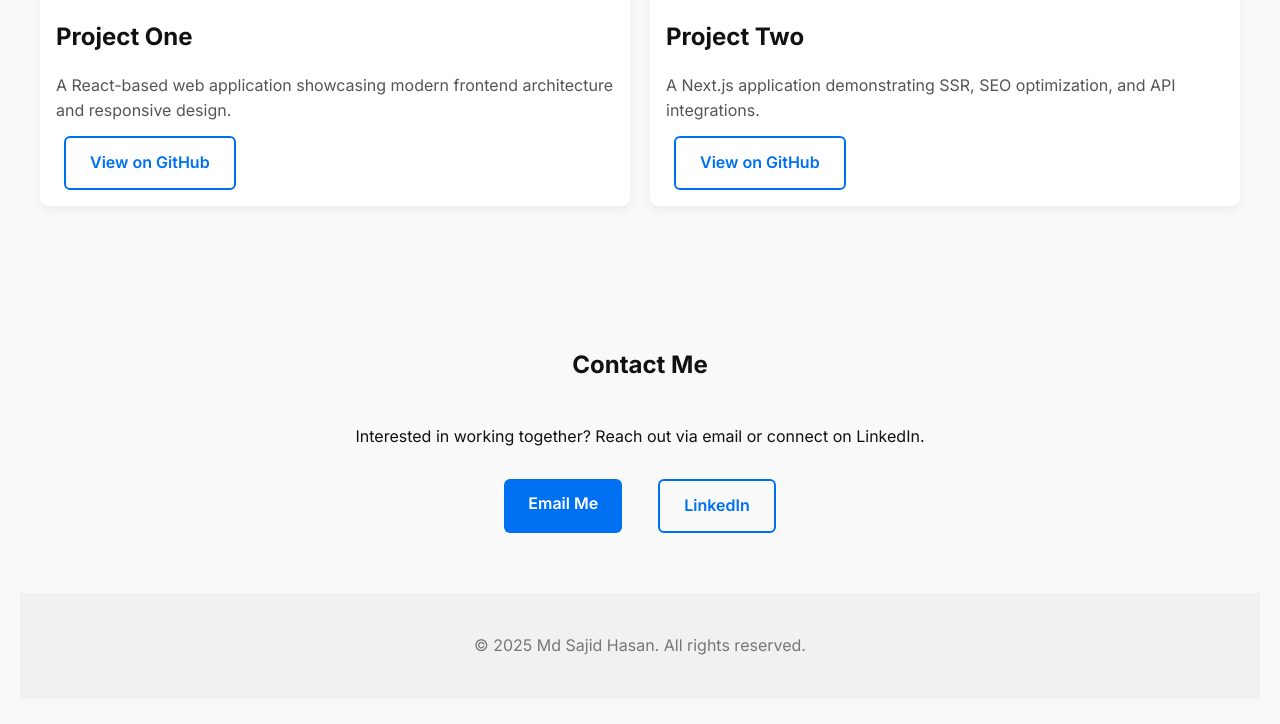
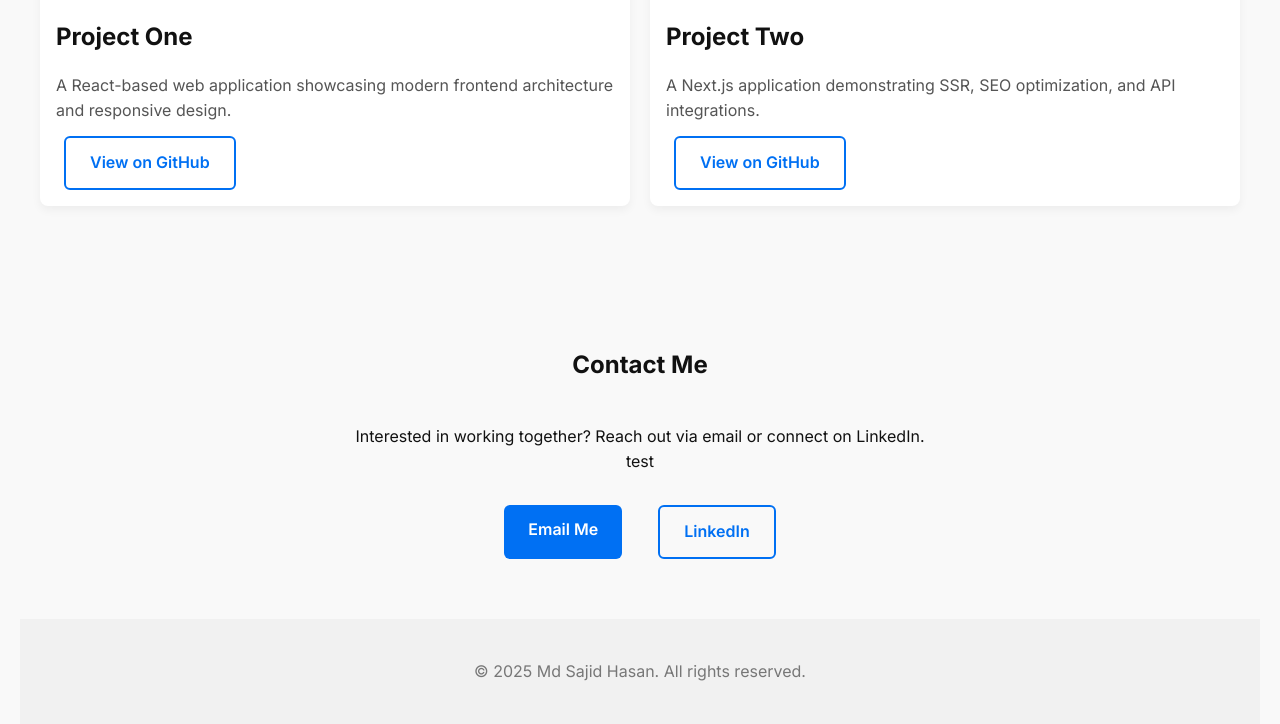
Before and after one commit to sajidhasan007/fsfe, a website: page index.html in a window 1280 px wide. Shown: the part 903-1627 px from the top of the page. Before the commit the page ends 1602 px from the top, so only its background shows below. Drawn offline with Linux system fonts and the light colour scheme.

Commit message:
Test commit

```diff
--- a/index.html
+++ b/index.html
@@ -102,7 +102,7 @@
   <section id="contact">
     <h2 class="section-title">Contact Me</h2>
     <p style="text-align:center; max-width:600px; margin:auto; margin-bottom:30px;">
-      Interested in working together? Reach out via email or connect on LinkedIn.
+      Interested in working together? Reach out via email or connect on LinkedIn. test
     </p>
     <div class="contact-buttons">
       <a href="mailto:your.email@example.com" class="btn btn-primary">Email Me</a>
```
Also changed, not shown: 1 other file.
